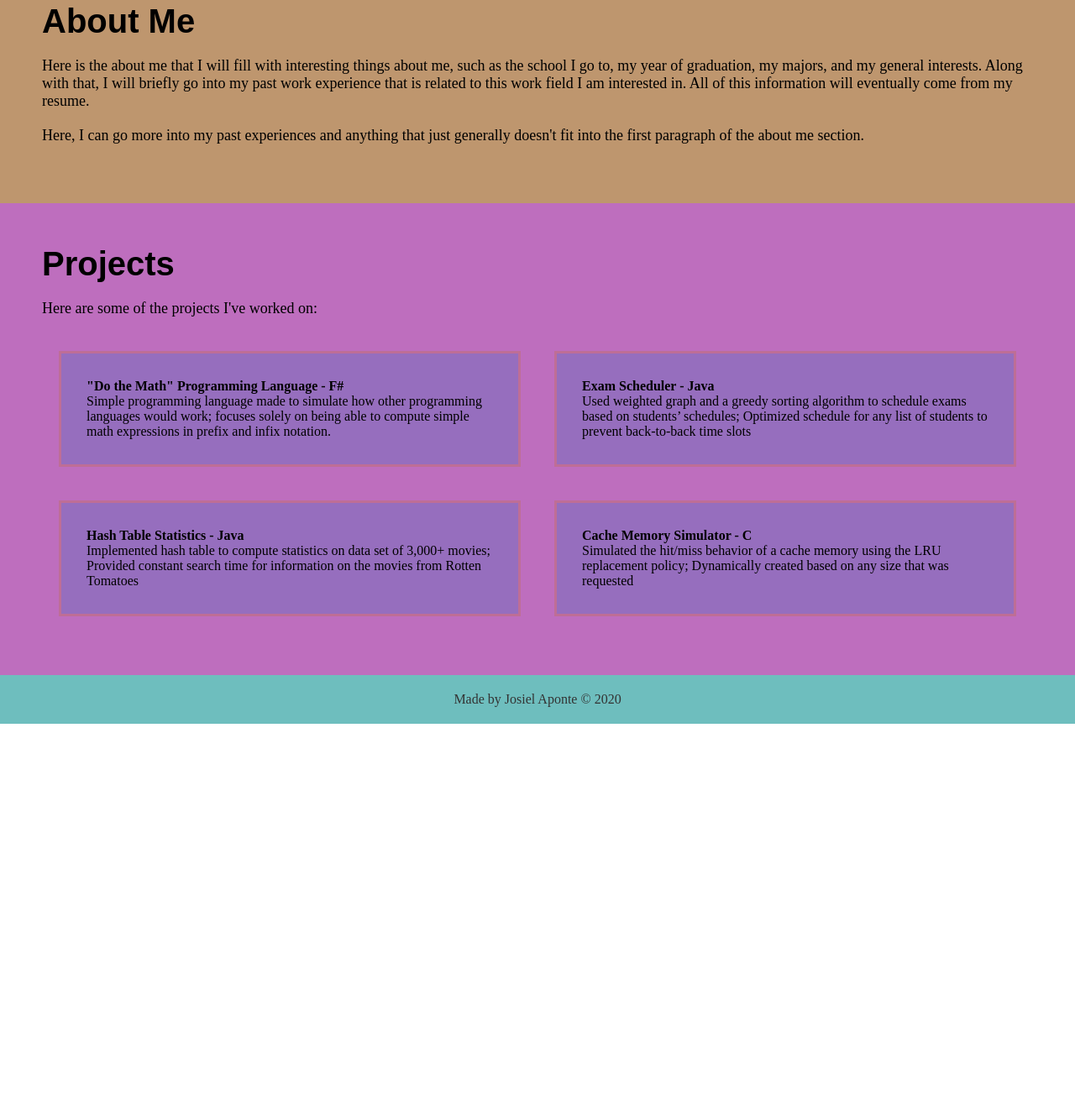
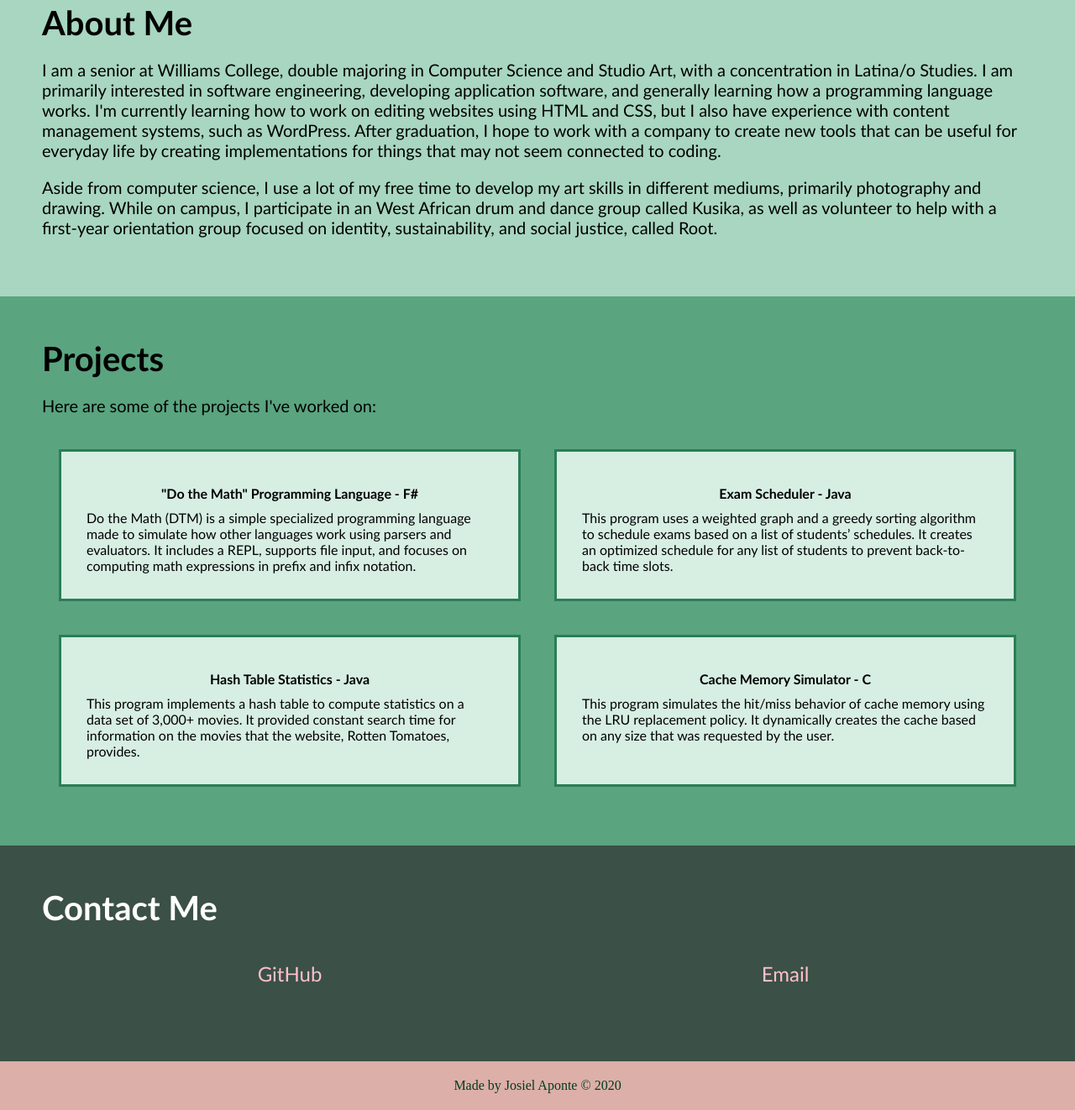
Before and after one commit to japonte21/personal-website, a plain HTML site: page sample.html in a window 1280 px wide. Shown: the part 908-2230 px from the top of the page at 84% size. Before the commit the page ends 1770 px from the top, so only its background shows below. Drawn offline with Linux system fonts and the light colour scheme.

Commit message:
Changed color for contrast, added hover

```diff
--- a/sample-styles.css
+++ b/sample-styles.css
@@ -1,14 +1,19 @@
 header {
-  background-color: #6ebebe;
-  color: #333;
+    background-color: #DCAFA8;
     width: 100%;
     padding: 20px;
     box-sizing: border-box;
 }
 
 header a {
+    color: #003B1F;
+    text-decoration: none;
+    transition: 0.3s;
+}
+
+a:hover {
+    font-size: 150%;
     color: white;
-  text-decoration: none;
 }
 
 html,
@@ -21,13 +26,13 @@ body {
 #name-callout {
     width: 100%;
     height: 800px;
-  background-color: #6ebe6e;
+    background-color: #D7EEE3;
     margin: 0;
     display: flex;
 }
 
 #name {
-  font-family: Arial, Helvetica, sans-serif;
+    font-family: Candara, Palatino, sans-serif;
     font-style: italic;
     font-size: 108px;
     font-weight: 700;
@@ -37,11 +42,16 @@ body {
 }
 
 #about-me {
-  background: #be966e;
+    background: #A8D6C0;
 }
 
 #projects {
-  background-color: #be6ebe;
+    background-color: #5aa480;
+}
+
+#contact-info {
+    background-color: #3b5047;
+    color: white;
 }
 
 .section {
@@ -50,12 +60,14 @@ body {
 
 .section-header {
     font-size: 40px;
-  font-family: Arial, Helvetica, sans-serif;
+    font-family: Candara, Palatino, sans-serif;
     font-weight: bold;
+    text-align: center;
 }
 
 .section-text {
-  font-size: 18px;
+    font-size: 20px;
+    font-family: Candara, Palatino, sans-serif;
     margin: 20px 0;
 }
 
@@ -66,21 +78,43 @@ body {
 }
 
 .project-item {
+    font-family: Candara, Palatino, sans-serif;
     padding: 30px;
-  border: 3px solid #be6e96;
-  background-color: #966ebe;
+    border: 3px solid #2A7E56;
+    background-color: #D7EEE3;
     margin: 20px;
 }
 
 .project-title {
     display: block;
+    padding: 10px;
     font-weight: bold;
+    text-align: center;
+}
+
+.project-description {
+    text-align: justify;
+}
+
+#contact-list {
+    display: grid;
+    margin: 0 auto;
+    grid-template-columns: repeat(auto-fill, minmax(400px, 1fr));
+}
+
+.contact-item {
+    font-family: Candara, Palatino, sans-serif;
+    text-align: center;
+    padding: 20px;
+    font-size: 24px;
+    margin: 20px;
+    color: pink;
 }
 
 footer {
     padding: 20px;
-  background-color: #6ebebe;
-  color: #333;
+    background-color: #DCAFA8;
+    color: #003B1F;
     text-align: center;
 }
 
@@ -88,4 +122,5 @@ footer {
     font-size: 18px;
     display: inline-block;
     margin-right: 20px;
+    color: #003B1F;
 }
--- a/sample.html
+++ b/sample.html
@@ -3,14 +3,21 @@
   <head>
     <link rel="stylesheet" href="sample-styles.css" />
   </head>
-
+  <style>
+      A {
+          text-decoration: none;
+      }
+  </style>
   <body>
       <header>
           <div id="header-logo">
               JA
           </div>
           <a href="#about-me">About Me</a>
+          |
           <a href="#projects">Projects</a>
+          |
+          <a href="#contact-info">Contact Me</a>
       </header>
     <div id="name-callout">
       <div id="name">
@@ -22,15 +29,21 @@
         About Me
       </span>
       <p class="section-text">
-        Here is the about me that I will fill with interesting things about me, such as the
-        school I go to, my year of graduation, my majors, and my general interests. Along
-        with that, I will briefly go into my past work experience that is related to this
-        work field I am interested in. All of this information will eventually come from
-        my resume.
+          I am a senior at Williams College, double majoring in Computer Science and Studio
+          Art, with a concentration in Latina/o Studies. I am primarily interested in
+          software engineering, developing application software, and generally learning how
+          a programming language works. I'm currently learning how to work on editing websites
+          using HTML and CSS, but I also have experience with content management systems,
+          such as WordPress. After graduation, I hope to work with a company to create new
+          tools that can be useful for everyday life by creating implementations for things
+          that may not seem connected to coding.
       </p>
       <p class="section-text">
-        Here, I can go more into my past experiences and anything that just generally doesn't
-        fit into the first paragraph of the about me section.
+          Aside from computer science, I use a lot of my free time to develop my art skills
+          in different mediums, primarily photography and drawing. While on campus, I
+          participate in an West African drum and dance group called Kusika, as well as
+          volunteer to help with a first-year orientation group focused on identity,
+          sustainability, and social justice, called Root.
       </p>
     </div>
     <div id="projects" class="section">
@@ -46,9 +59,10 @@
             "Do the Math" Programming Language - F#
           </span>
           <span class="project-description">
-            Simple programming language made to simulate how other programming languages would
-            work; focuses solely on being able to compute simple math expressions in prefix and
-            infix notation.
+              Do the Math (DTM) is a simple specialized programming language made to
+              simulate how other languages work using parsers and evaluators. It includes a
+              REPL, supports file input, and focuses on computing math expressions in prefix
+              and infix notation.
           </span>
         </div>
         <div class="project-item">
@@ -56,9 +70,9 @@
             Exam Scheduler - Java
           </span>
           <span class="project-description">
-            Used weighted graph and a greedy sorting algorithm to schedule exams based on
-            students’ schedules; Optimized schedule for any list of students to prevent
-            back-to-back time slots
+              This program uses a weighted graph and a greedy sorting algorithm to schedule
+              exams based on a list of students’ schedules. It creates an optimized schedule
+              for any list of students to prevent back-to-back time slots.
           </span>
         </div>
         <div class="project-item">
@@ -66,9 +80,9 @@
             Hash Table Statistics - Java
           </span>
           <span class="project-description">
-            Implemented hash table to compute statistics on data set of 3,000+ movies;
-            Provided constant search time for information on the movies from Rotten
-            Tomatoes
+              This program implements a hash table to compute statistics on a data set of
+              3,000+ movies. It provided constant search time for information on the movies
+              that the website, Rotten Tomatoes, provides.
           </span>
         </div>
         <div class="project-item">
@@ -76,8 +90,26 @@
             Cache Memory Simulator - C
           </span>
           <span class="project-description">
-            Simulated the hit/miss behavior of a cache memory using the LRU replacement
-            policy; Dynamically created based on any size that was requested
+              This program simulates the hit/miss behavior of cache memory using the LRU
+              replacement policy. It dynamically creates the cache based on any size that
+              was requested by the user.
+          </span>
+        </div>
+      </div>
+    </div>
+    <div id="contact-info" class="section">
+        <span class="section-header">
+            Contact Me
+        </span>
+        <div id="contact-list">
+            <div class="contact-item">
+                <span class="contact-title">
+                    <a href="http://github.com/japonte21/" style="color:pink;">GitHub</a>
+                </span>
+            </div>
+            <div class="contact-item">
+                <span class="contact-title">
+                    <a href="mailto:jma1@williams.edu"style="color:pink;">Email</a>
                 </span>
             </div>
         </div>
```
Lines whose indentation alone changed are shown as unchanged.
